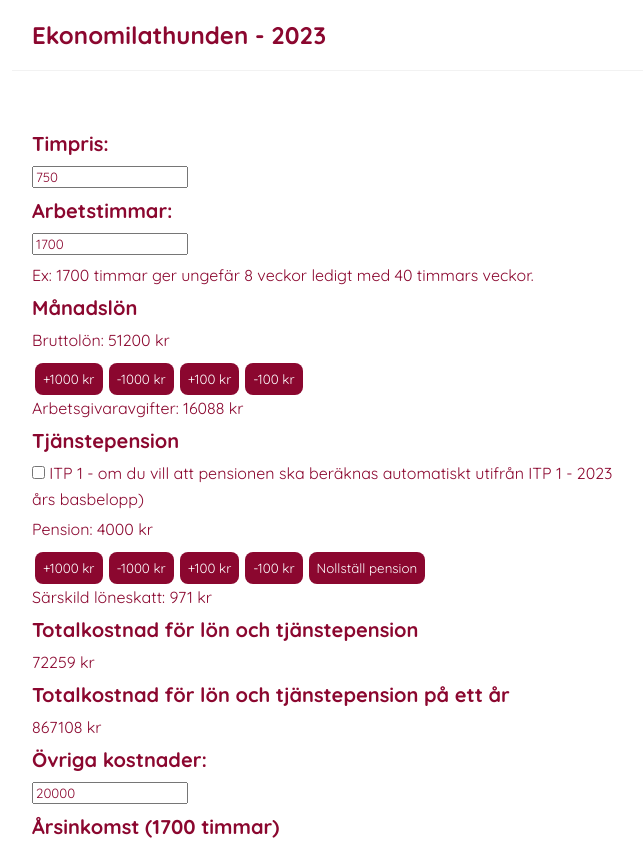
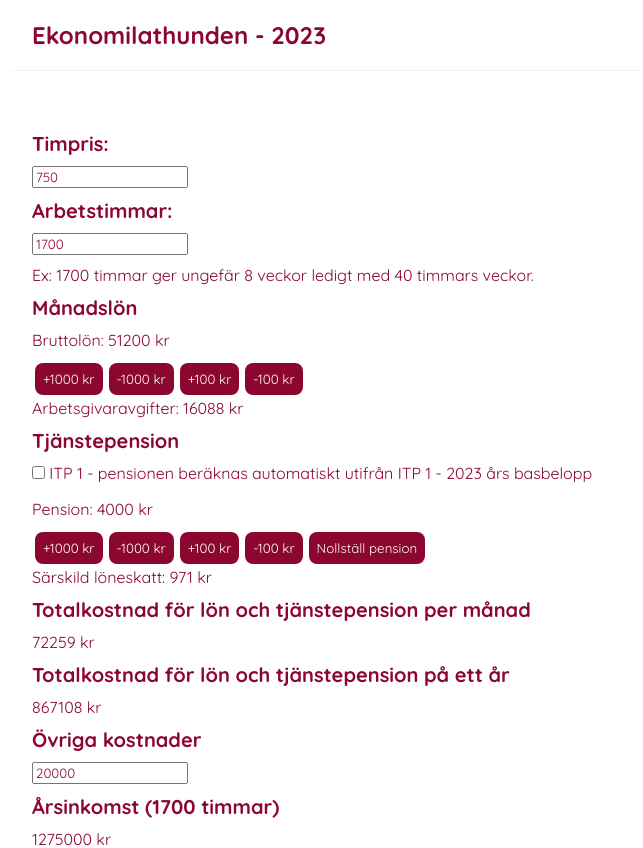
Before and after one commit to peterkemppe/ekonomilathunden, a React (Create React App) app: page / in a window 1280 px wide. Shown: the top 848 px of the page, without its empty margins (308-951 px from the left). Built offline with nearby package versions, Linux system fonts and the light colour scheme.

Commit message:
Små justeringar

```diff
--- a/package.json
+++ b/package.json
@@ -1,6 +1,6 @@
 {
   "name": "ekonomilathunden",
-  "version": "0.1.0",
+  "version": "0.1.1",
   "homepage": "https://peterkemppe.github.io/ekonomilathunden",
   "private": true,
   "dependencies": {
--- a/src/EkonomiLathunden.js
+++ b/src/EkonomiLathunden.js
@@ -78,23 +78,25 @@ const EkonomiLathunden = () => {
             <button onClick={() => andraLon(bruttoLon+100)}>+100 kr</button><button onClick={() => andraLon(bruttoLon-100)}>-100 kr</button>
             <p>Arbetsgivaravgifter: {arbetsgivaravgift} kr</p>
             <h3>Tjänstepension</h3>
+            <div class="infotext">
             <label>
                 <p><input
                     type="checkbox"
                     checked={itp1}
                     onChange={handleItp1Change}
-                /> ITP 1 - om du vill att pensionen ska beräknas automatiskt utifrån ITP 1 - 2023 års basbelopp)</p>
+                /> ITP 1 - pensionen beräknas automatiskt utifrån ITP 1 - 2023 års basbelopp</p>
             </label>
+            </div>
             <p>Pension: {tjanstepension} kr</p>
             { !itp1 && <div><button onClick={() => andraPension(tjanstepension+1000)}>+1000 kr</button><button onClick={() => andraPension(tjanstepension-1000)}>-1000 kr</button>
             <button onClick={() => andraPension(tjanstepension+100)}>+100 kr</button><button onClick={() => andraPension(tjanstepension-100)}>-100 kr</button>
             <button onClick={() => andraPension(0)}>Nollställ pension</button></div> }
             <p>Särskild löneskatt: {loneskatt} kr</p>
-            <h3>Totalkostnad för lön och tjänstepension</h3>
+            <h3>Totalkostnad för lön och tjänstepension per månad</h3>
             <p>{bruttoLon+arbetsgivaravgift+tjanstepension+loneskatt} kr</p>
             <h3>Totalkostnad för lön och tjänstepension på ett år</h3>
             <p>{(bruttoLon+arbetsgivaravgift+tjanstepension+loneskatt)*12} kr</p>
-            <h3>Övriga kostnader: </h3>
+            <h3>Övriga kostnader</h3>
             <input
                 type="number"
                 value={ovrigt}
--- a/src/index.css
+++ b/src/index.css
@@ -32,6 +32,11 @@
   max-width: 600px;
   margin: 40px auto;
   padding: 20px;
+}
+
+.infotext p {
+  font-size: 10;
+  color: #19060c;
 }
 
 .ekonomiInput h3 {
```
